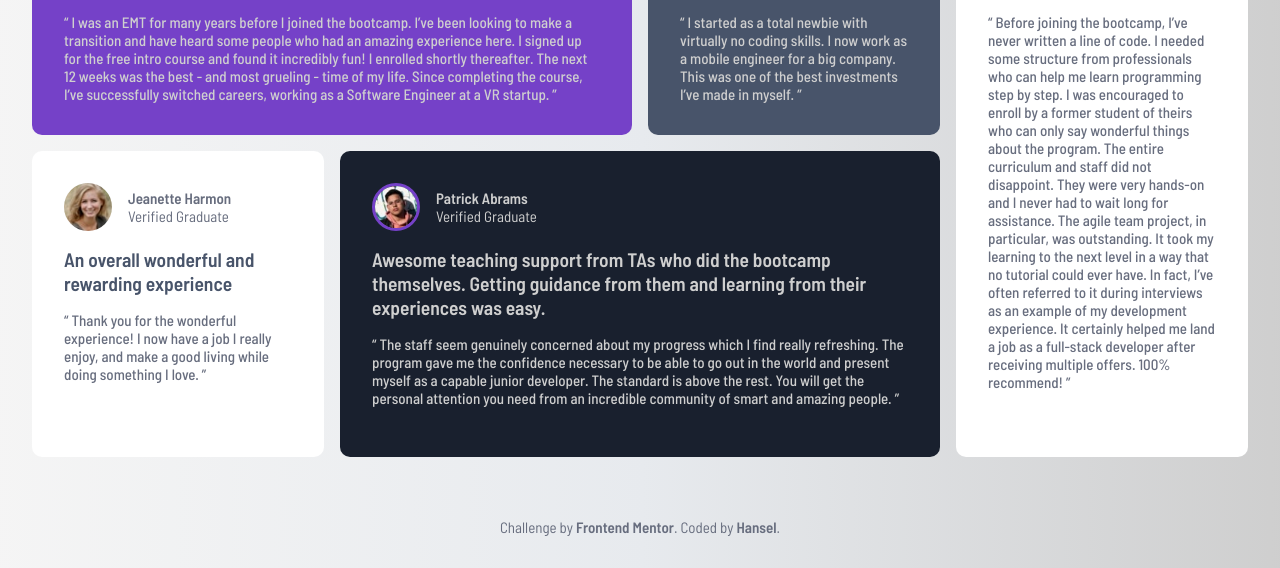
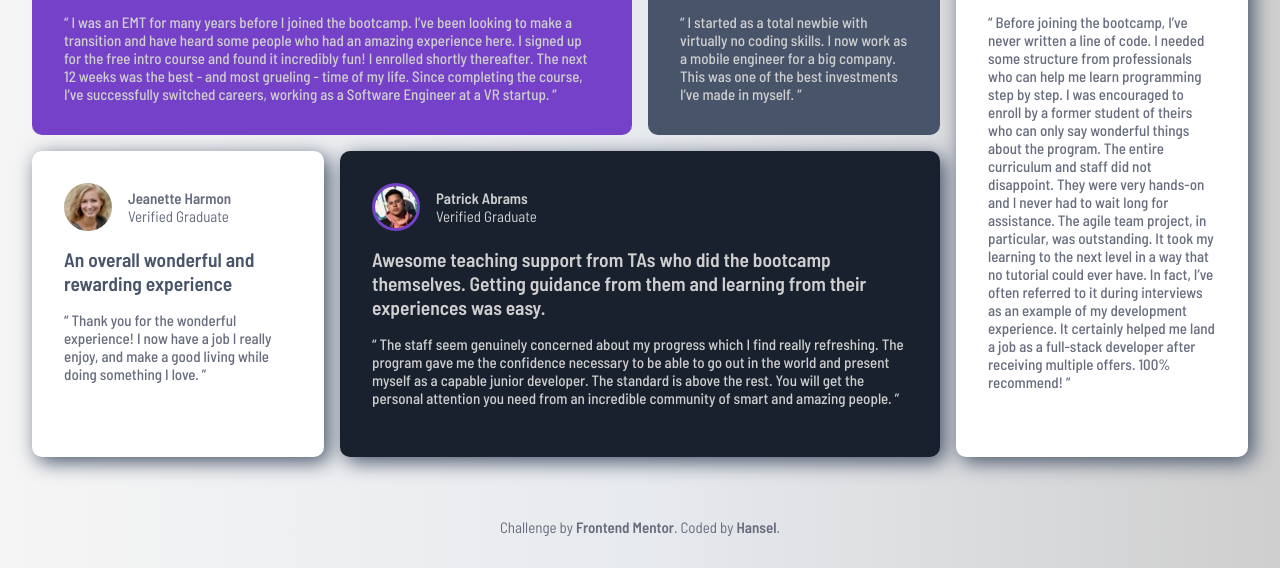
Before and after one commit to Hanseldev/testimonial-grid-section, a plain HTML site: page index.html in a window 1280 px wide. Shown: the part 232-800 px from the top of the page. Drawn offline with Linux system fonts and the light colour scheme.

Commit message:
complete project

```diff
--- a/css/style.css
+++ b/css/style.css
@@ -42,6 +42,8 @@
     --MARGIN-B: 1rem;
     --MARGIN-B-S: 0.5rem;
     --MARGIN-B-L: 2rem;
+
+    --BOX-SHADOW: 5px 5px 20px var(--GRAY);
 }
 
 /* || GENERAL STYLES */
@@ -240,15 +242,18 @@ a:focus {
         /* height: fit-content; */
         grid-column: 4;
         grid-row: 1 / span 2;
+        box-shadow: var(--BOX-SHADOW);
     }
     .second {
         /* height: fit-content; */
         grid-column: 1;
         grid-row: 2;
+        box-shadow: var(--BOX-SHADOW);
     }
     .deep-blue {
         /* height: fit-content; */
         grid-column: 2 / span 2;
+        box-shadow: var(--BOX-SHADOW);
     }
 
 }
```
